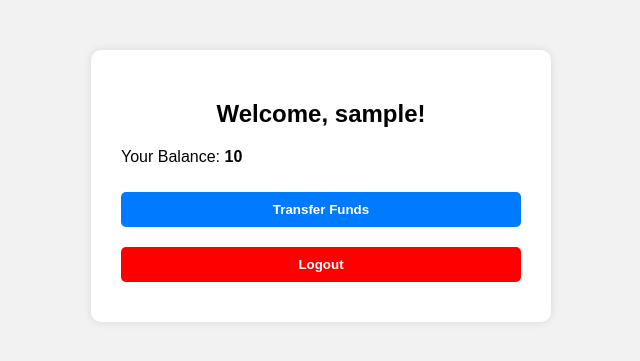
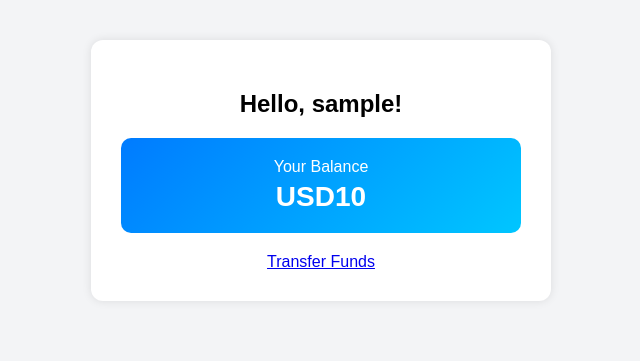
Before and after one commit to smarter-cyber/Bank-app, a Flask app: template templates/dashboard.html in a window 1280 px wide. Shown: the top 361 px of the page, without its empty margins (319-959 px from the left). Run offline with Flask 2, Linux system fonts and the light colour scheme; the template is opened without the code that fills it: most values are stand-ins (such as "Sample title", 1, 10 or a date in 2020).

Commit message:
Styled dashboard and fixed transfer message logic

```diff
--- a/app.py
+++ b/app.py
@@ -73,22 +73,31 @@ def dashboard():
 
     with open('users.json', 'r') as f:
         users = json.load(f)
+        user = next((u for u in users if u['username'] == username), None)
 
-    user = next((u for u in users if u['username'] == username), None)
-    balance = user['balance'] if user else 0
+    if not user:
+        flash("User not found.")
+        return redirect(url_for('login'))
 
-    return render_template('dashboard.html', username=username, balance=balance)
+    currency_symbol = user.get('currency', '₱')  # default ₱
+
+    return render_template('dashboard.html',
+                           username=username,
+                           balance=user['balance'],
+                           currency_symbol=currency_symbol)
 
 @app.route('/transfer', methods=['GET', 'POST'])
 def transfer():
     if 'user' not in session:
         return redirect(url_for('login'))
 
+    message = None
+
     if request.method == 'POST':
-        flash("You need to upgrade your account first.")
-        return redirect(url_for('transfer'))
+        # Process inputs (but block transfer)
+        message = "You need to upgrade your account first."
 
-    return render_template('transfer.html')
+    return render_template('transfer.html', message=message)
 
 @app.route('/logout')
 def logout():
--- a/static/style.css
+++ b/static/style.css
@@ -1,48 +1,61 @@
 body {
     font-family: Arial, sans-serif;
-  background-color: #f2f2f2;
+    background: #f3f4f6;
     margin: 0;
-  padding: 0;
+    padding: 40px;
+    text-align: center;
 }
 
-.container {
+.dashboard-container, .transfer-container {
     max-width: 400px;
-  margin: 50px auto;
-  background-color: white;
+    margin: auto;
     padding: 30px;
-  border-radius: 10px;
-  box-shadow: 0px 0px 10px rgba(0,0,0,0.1);
+    background: #ffffff;
+    border-radius: 12px;
+    box-shadow: 0 0 10px rgba(0,0,0,0.1);
 }
 
-h2 {
-  text-align: center;
-  margin-bottom: 20px;
+.balance-box {
+    background: linear-gradient(135deg, #007bff, #00c6ff);
+    color: #ffffff;
+    border-radius: 10px;
+    padding: 20px;
+    margin: 20px 0;
+}
+
+.balance-box .label {
+    font-size: 16px;
+    margin: 0;
+}
+
+.balance-box .amount {
+    font-size: 28px;
+    font-weight: bold;
+    margin: 5px 0 0 0;
 }
 
 input, button {
+    padding: 10px;
     width: 100%;
-  padding: 10px;
-  margin-top: 10px;
-  margin-bottom: 10px;
+    margin: 10px 0;
     border: 1px solid #ccc;
-  border-radius: 5px;
+    border-radius: 6px;
+    font-size: 16px;
 }
 
 button {
-  background-color: #007BFF;
+    background: #007bff;
     color: white;
     border: none;
-  font-weight: bold;
     cursor: pointer;
 }
 
 button:hover {
-  background-color: #0056b3;
+    background: #0056b3;
 }
 
-.flash {
+.upgrade-message {
     color: red;
-  font-size: 14px;
-  list-style: none;
-  padding-left: 0;
+    font-weight: bold;
+    margin-top: 15px;
 }
--- a/templates/dashboard.html
+++ b/templates/dashboard.html
@@ -5,17 +5,14 @@
     <link rel="stylesheet" href="/static/style.css">
 </head>
 <body>
-    <div class="container">
-        <h2>Welcome, {{ username }}!</h2>
-        <p>Your Balance: <strong>{{ balance }}</strong></p>
+    <div class="dashboard-container">
+        <h2>Hello, {{ username }}!</h2>
+        <div class="balance-box">
+            <p class="label">Your Balance</p>
+            <p class="amount">{{ currency_symbol }}{{ "{:,.0f}".format(balance) }}</p>
+        </div>
 
-        <form action="{{ url_for('transfer') }}">
-            <button type="submit">Transfer Funds</button>
-        </form>
-
-        <form action="{{ url_for('logout') }}">
-            <button type="submit" style="background-color: red;">Logout</button>
-        </form>
+        <a href="/transfer" class="btn">Transfer Funds</a>
     </div>
 </body>
 </html>
```
Also changed, not shown: templates/transfer.html (+6 -4 lines). Lines whose indentation alone changed are shown as unchanged.
